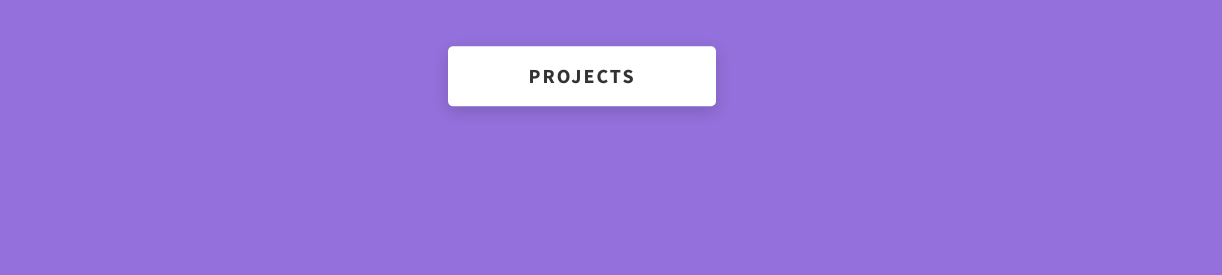
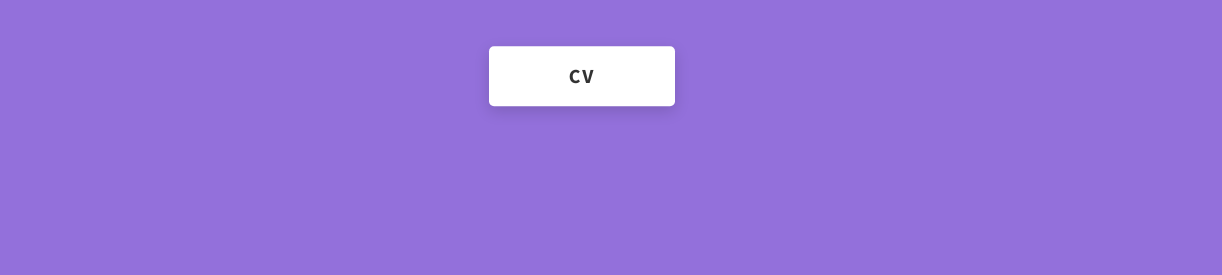
Before and after one commit to naniylid/portfolio, a website: page index.html in a window 1280 px wide. Shown: the part 436-711 px from the top of the page, 58-1280 px from the left. Drawn offline with Linux system fonts and the light colour scheme.

Commit message:
Update index.html

```diff
--- a/index.html
+++ b/index.html
@@ -87,7 +87,11 @@
           </p>
         </div>
         <div class="home-hero__cta">
-          <a href="./#projects" class="btn btn--bg">Projects</a>
+           <a
+            href="https://drive.google.com/file/d/1IV8LEZNMd2mANTnDKiN0YpFPLMSQTDFu/view?usp=sharing"
+            target="_blank"
+            class="btn btn--bg"
+            >CV</a>
         </div>
       </div>
       <div class="home-hero__socials">
```
